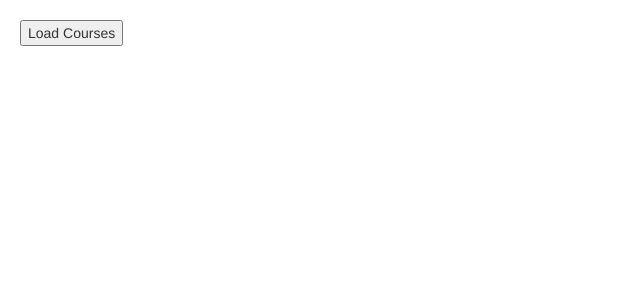
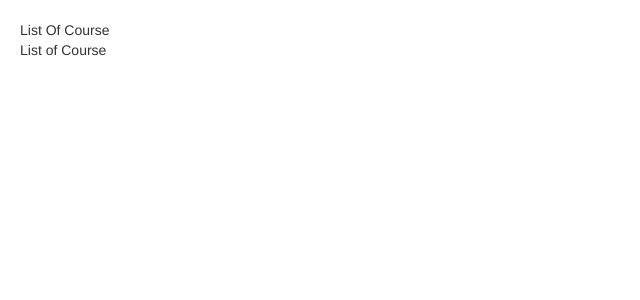
Before and after one commit to mohamedmonirshabana/angularProject, an Angular app: page / in a window 1280 px wide. Shown: the top 300 px of the page, without its empty margins (0-640 px from the left). Built offline with nearby package versions, Linux system fonts and the light colour scheme.

Commit message:
Add Leading Asterisk for ngIf

```diff
--- a/src/app/app.component.html
+++ b/src/app/app.component.html
@@ -1,6 +1,11 @@
-<button (click)="loadCourses()">Load Courses</button>
-<ul>
-    <li *ngFor="let course of courses; trackBy: trackCourse">
-        {{ course.name }}
-    </li>
-</ul>
+<div *ngIf="courses.length >0">
+    List Of Course
+</div>
+<ng-template [ngIf]="courses.length > 0">
+    <div>
+        List of Course
+    </div>
+</ng-template>
+<ng-template [ngIf]="!(courses.length > 0)">
+    No Course
+</ng-template>
--- a/src/app/app.component.ts
+++ b/src/app/app.component.ts
@@ -8,17 +8,7 @@ import { FavoriteChangedEventArgs } from './favorite/favorite.component';
 })
 export class AppComponent {
 
-  courses:any;
-
-  loadCourses() {
-    this.courses = [
-    { id: 1, name: 'javascript' },
-    { id: 2, name: 'Typescript' },
-    { id: 3, name: 'angularjs' },
-
+  courses = [
+   1,2,3
   ];
-  }
-  trackCourse(index:any, course:any) {
-    return course ? course.id : undefined;
-  }
 }
```
